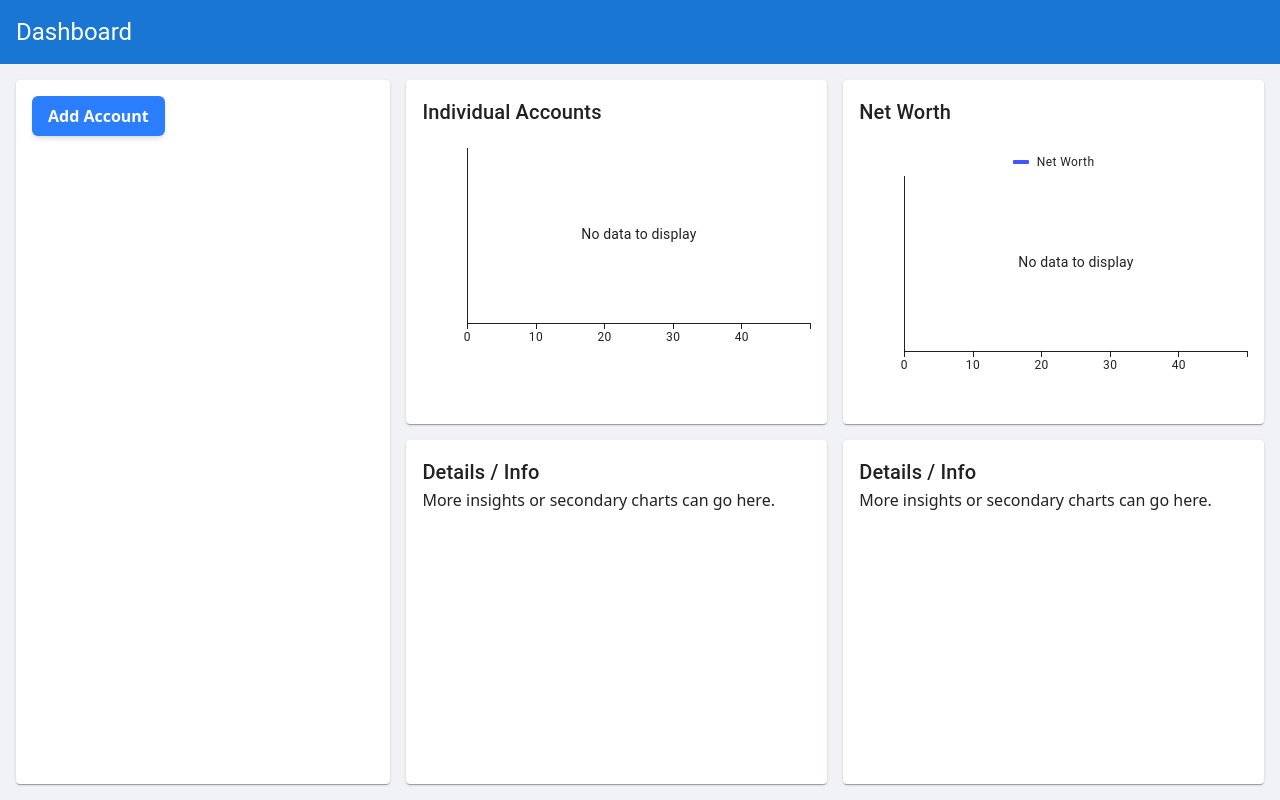
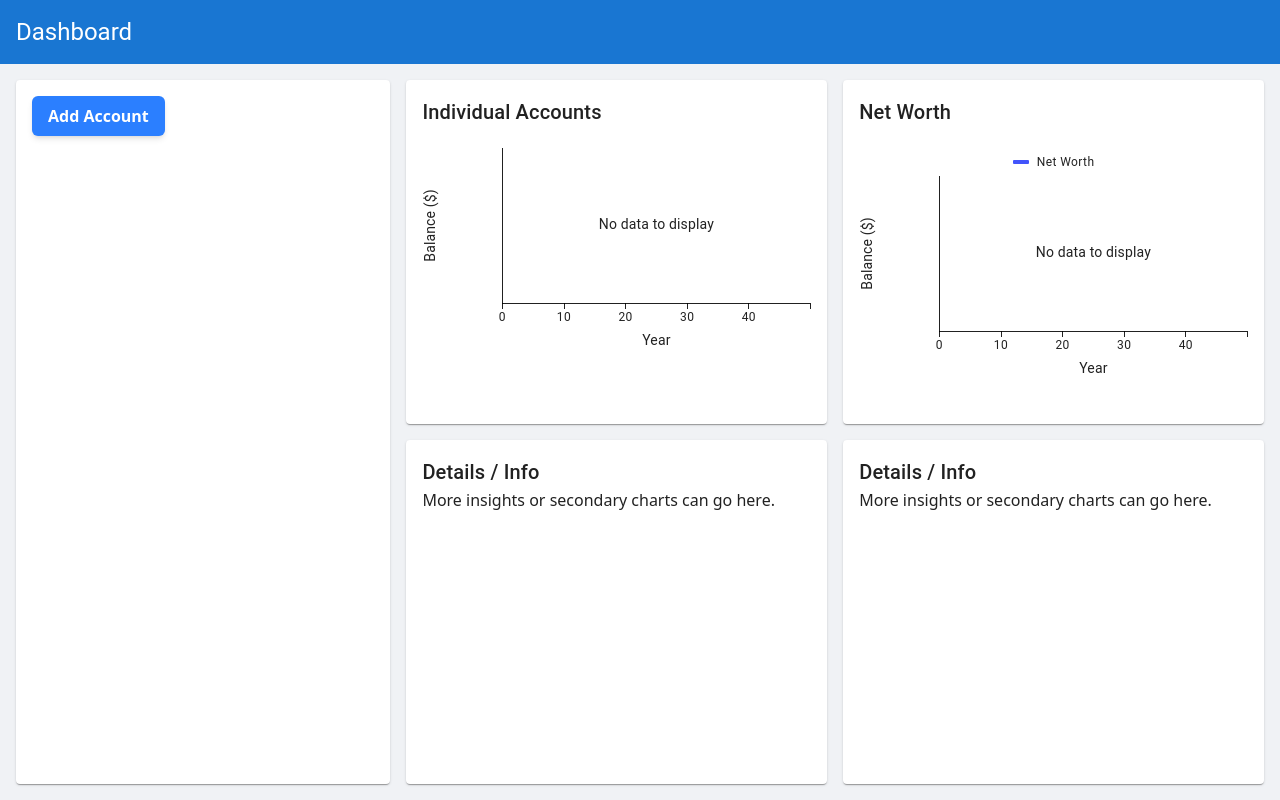
Before and after one commit to jgoldstein130/Financial-App, a Next.js app in the folder financial-app/: page / in a window 1280 px wide. Built offline with nearby package versions, Linux system fonts and the light colour scheme.

Commit message:
Formatting Graphs

```diff
--- a/financial-app/src/app/Components/GraphSection/GraphSection.tsx
+++ b/financial-app/src/app/Components/GraphSection/GraphSection.tsx
@@ -4,7 +4,6 @@ import { Account } from "@/app/page";
 
 // TODO: Maybe have a choice of how often you contribute to an account
 
-// Get graph labels to show the whole number or 10K instead of 10,000 when numbers are big
 // Fix hydration errors
 
 // TODO: Add tax rate to accounts, maybe add account type and roth accounts will not have tax field
@@ -108,11 +107,33 @@ const GraphSection = ({ children, ...props }: Props) => {
     return totalBalanceEveryYear;
   };
 
+  const getShorthandForBigNumbers = (num: number) => {
+    if (num >= 1000 && num < 1000000) {
+      return (num / 1000).toFixed(2) + "K";
+    } else if (num >= 1000000 && num < 1000000000) {
+      return (num / 1000000).toFixed(2) + "M";
+    } else {
+      return num.toFixed(2).toString();
+    }
+  };
+
   return (
     <div style={{ height: "300px", marginTop: "20px" }}>
       <LineChart
-        xAxis={[{ data: xAxisGenerator(24, 65) }]}
-        series={getDataForAllAccounts(65 - 24) || []}
+        series={(getDataForAllAccounts(65 - 24) || []).map((series) => ({
+          ...series,
+          valueFormatter: (value) =>
+            value !== null ? "$" + getShorthandForBigNumbers(value) : "",
+        }))}
+        xAxis={[{ data: xAxisGenerator(24, 65), label: "Year" }]}
+        yAxis={[
+          {
+            label: "Balance ($)",
+            width: 80,
+            valueFormatter: (balance: number) =>
+              getShorthandForBigNumbers(balance),
+          },
+        ]}
         height={200}
         margin={0}
       />
```
